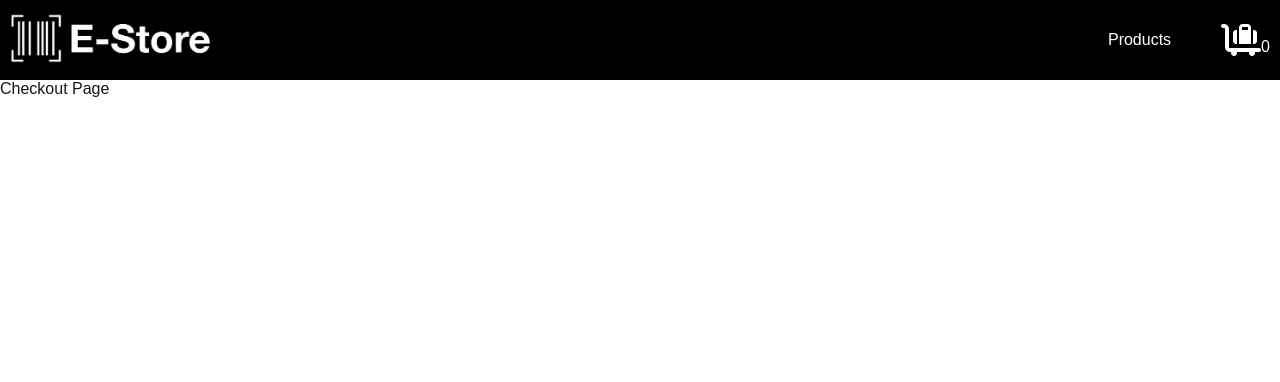
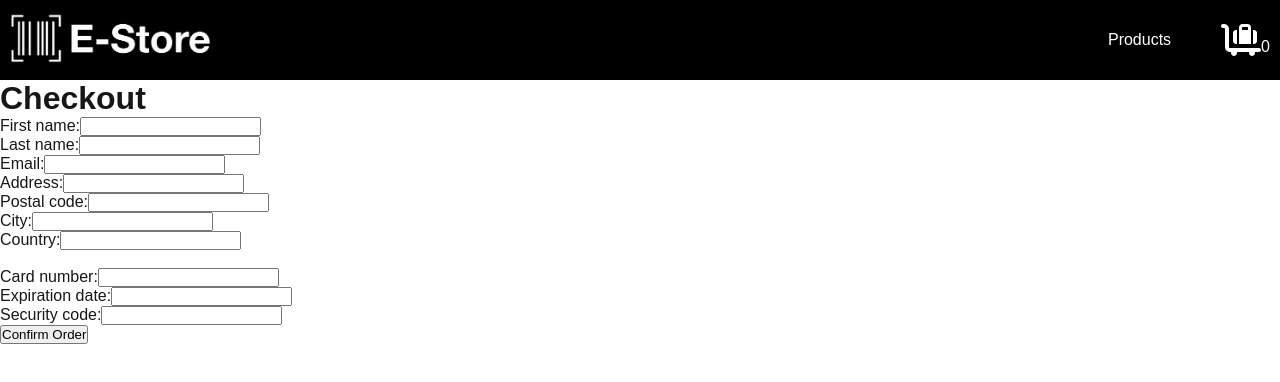
Before and after one commit to alexneumayr/next-js-ecommerce-store, a Next.js app: page /checkout in a window 1280 px wide. Shown: the top 382 px of the page. Built offline with nearby package versions, Linux system fonts and the light colour scheme; no server answers.

Commit message:
Add basic checkout page

```diff
--- /dev/null
+++ b/app/checkout/CheckoutForm.js
@@ -0,0 +1,140 @@
+'use client';
+import { useRouter } from 'next/navigation';
+import { useState } from 'react';
+import { removeCookie } from '../util/cookies';
+
+export default function CheckoutForm() {
+  const [firstName, setFirstName] = useState('');
+  const [lastName, setLastName] = useState('');
+  const [email, setEmail] = useState('');
+  const [address, setAddress] = useState('');
+  const [postalCode, setPostalCode] = useState('');
+  const [city, setCity] = useState('');
+  const [country, setCountry] = useState('');
+  const [cardNumber, setCardNumber] = useState('');
+  const [expirationDate, setExpirationDate] = useState('');
+  const [securityCode, setSecurityCode] = useState('');
+
+  function handleFormSubmit(event) {
+    event.preventDefault();
+    removeCookie();
+    router.push('/thankyou');
+  }
+
+  const router = useRouter();
+
+  return (
+    <form onSubmit={handleFormSubmit}>
+      <div>
+        <div>
+          <label htmlFor="first-name-input">First name:</label>
+          <input
+            id="first-name-input"
+            value={firstName}
+            onChange={(event) => setFirstName(event.currentTarget.value)}
+            pattern="\D+"
+            title="Please only use letters."
+            required
+          />
+        </div>
+        <div>
+          <label htmlFor="last-name-input">Last name:</label>
+          <input
+            id="last-name-input"
+            value={lastName}
+            onChange={(event) => setLastName(event.currentTarget.value)}
+            pattern="\D+"
+            title="Please only use letters."
+            required
+          />
+        </div>
+        <div>
+          <label htmlFor="email-input">Email:</label>
+          <input
+            id="email-input"
+            type="email"
+            value={email}
+            onChange={(event) => setEmail(event.currentTarget.value)}
+            required
+          />
+        </div>
+        <div>
+          <label htmlFor="address-input">Address:</label>
+          <input
+            id="address-input"
+            value={address}
+            onChange={(event) => setAddress(event.currentTarget.value)}
+            required
+          />
+        </div>
+        <div>
+          <label htmlFor="postal-code-input">Postal code:</label>
+          <input
+            id="postal-code-input"
+            value={postalCode}
+            onChange={(event) => setPostalCode(event.currentTarget.value)}
+            required
+          />
+        </div>
+        <div>
+          <label htmlFor="city-input">City:</label>
+          <input
+            id="city-input"
+            value={city}
+            onChange={(event) => setCity(event.currentTarget.value)}
+            pattern="\D+"
+            title="Please only use letters."
+            required
+          />
+        </div>
+        <div>
+          <label htmlFor="country-input">Country:</label>
+          <input
+            id="country-input"
+            value={country}
+            onChange={(event) => setCountry(event.currentTarget.value)}
+            pattern="\D+"
+            title="Please only use letters."
+            required
+          />
+        </div>
+      </div>
+      <br />
+      <div>
+        <div>
+          <label htmlFor="card-number-input">Card number:</label>
+          <input
+            id="card-number-input"
+            type="number"
+            value={cardNumber}
+            onChange={(event) => setCardNumber(event.currentTarget.value)}
+            required
+          />
+        </div>
+        <div>
+          <label htmlFor="expiration-input">Expiration date:</label>
+          <input
+            id="expiration-input"
+            value={expirationDate}
+            onChange={(event) => setExpirationDate(event.currentTarget.value)}
+            pattern="\d{2}/\d{2}"
+            title="Please use the format MM/YY."
+            required
+          />
+        </div>
+        <div>
+          <label htmlFor="security-code-input">Security code:</label>
+          <input
+            id="security-code-input"
+            value={securityCode}
+            onChange={(event) => setSecurityCode(event.currentTarget.value)}
+            pattern="\d{3,4}"
+            title="Please type in the security code correctly."
+            required
+          />
+        </div>
+      </div>
+      <button>Confirm Order</button>
+    </form>
+  );
+}
--- a/app/checkout/page.js
+++ b/app/checkout/page.js
@@ -1,3 +1,5 @@
+import CheckoutForm from './CheckoutForm';
+
 export const metadata = {
   title: 'Checkout',
   description:
@@ -5,5 +7,10 @@ export const metadata = {
 };
 
 export default function CheckoutPage() {
-  return <div>Checkout Page</div>;
+  return (
+    <div>
+      <h1>Checkout</h1>
+      <CheckoutForm />
+    </div>
+  );
 }
--- a/app/util/cookies.js
+++ b/app/util/cookies.js
@@ -28,3 +28,7 @@ export async function createOrUpdateCookie(productId, amount) {
   }
   (await cookies()).set('cart', JSON.stringify(cart), { maxAge: 31556952000 });
 }
+
+export async function removeCookie() {
+  (await cookies()).set('cart', JSON.stringify([]), { maxAge: 0 });
+}
```
Also changed, not shown: app/cart/CheckoutButton.js (added, +7 -0 lines), app/cart/page.js (+7 -1 lines), app/cart/pageOld.js (deleted, +0 -94 lines).
